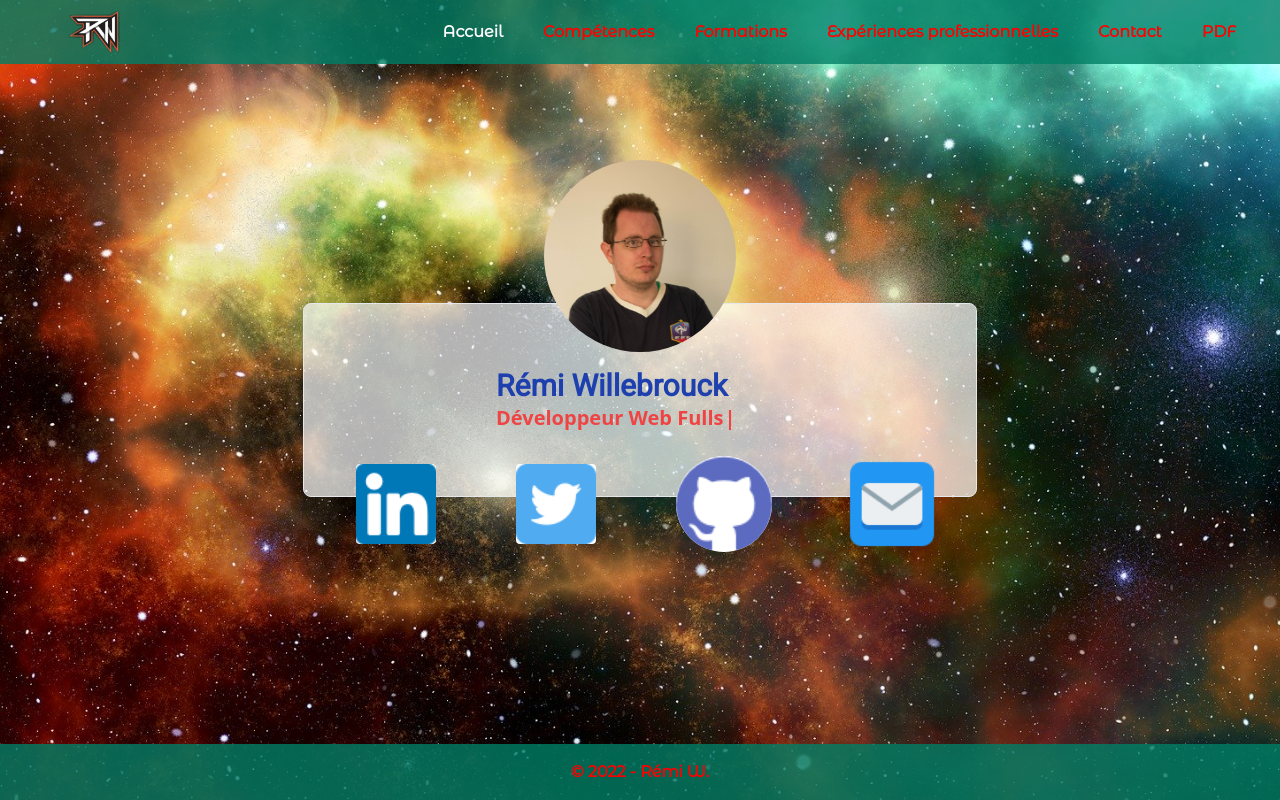
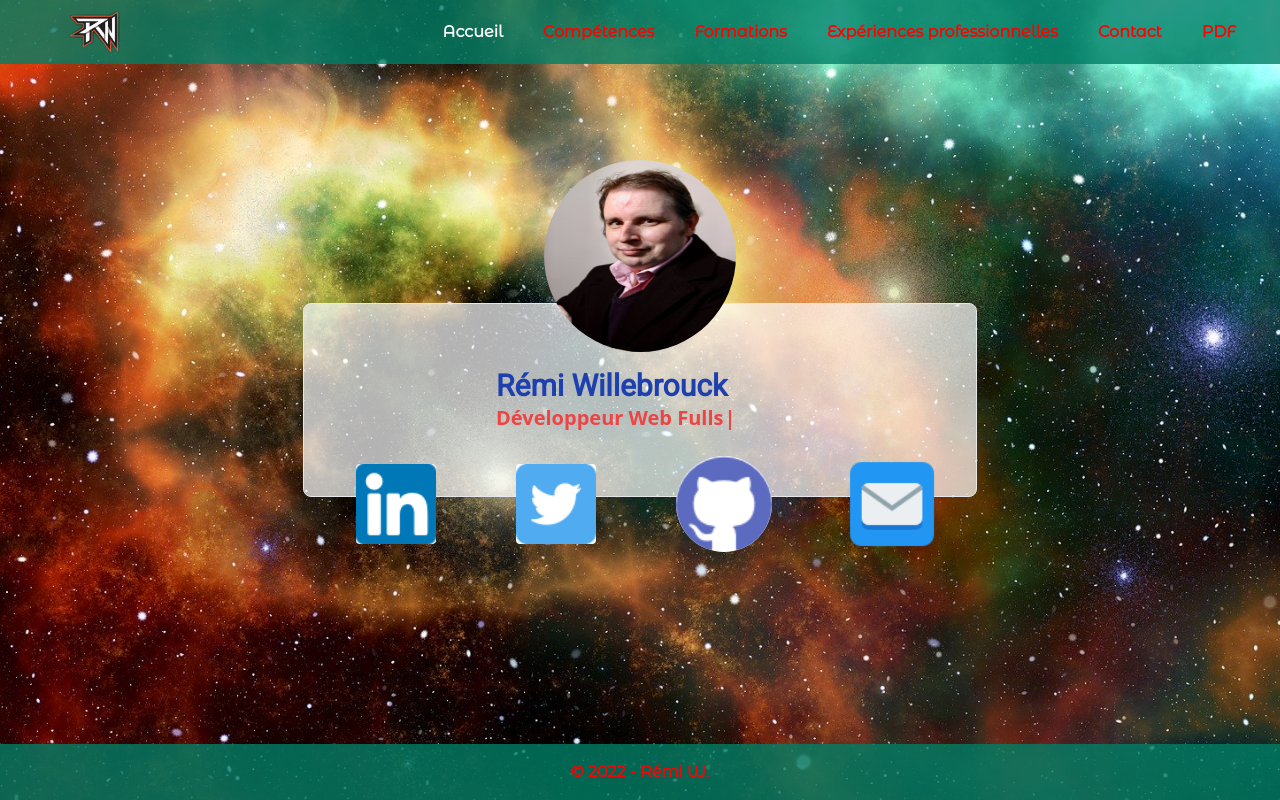
Before and after one commit to Willremi/cv-react, a React (Create React App) app: page / in a window 1280 px wide. Built offline with nearby package versions, Linux system fonts and the light colour scheme; a web font is replaced by a local one.

Commit message:
ajout photo profil

```diff
--- a/src/pages/Home.js
+++ b/src/pages/Home.js
@@ -1,6 +1,6 @@
 import React from 'react';
 import Typewriter from 'typewriter-effect';
-import Remi from '../assets/images/remi.jpg';
+import Remi from '../assets/images/remi1.jpeg';
 import Twitter from '../assets/images/logos/twitter.png';
 import Linkedin from '../assets/images/logos/linkedin.png';
 import Github from '../assets/images/logos/github.png';
@@ -12,7 +12,7 @@ const Home = () => {
     return <>
         <div className="flex items-center justify-center h-screen md:mt-10 xl:mt-0">
             <div className='fixed z-20 mb-52 sm:mb-80 xl:mb-72'>
-                <img src={Remi} alt="profil" className='w-36 sm:w-56 md:w-52 h-36 sm:h-56 md:h-52 xl:w-48 xl:h-48 rounded-full' />
+                <img src={Remi} alt="profil" className='w-36 sm:w-56 md:w-58 h-36 sm:h-56 md:h-58 xl:w-48 xl:h-48 rounded-full' />
             </div>
 
             <div className="bg-div-white rounded-lg border shadow-lg p-10 sm:p-16 xl:p-16 sm:px-44 md:px-48 xl:px-48 fixed z-10">
```
Also changed, not shown: src/assets/images/remi1.jpeg (added).
